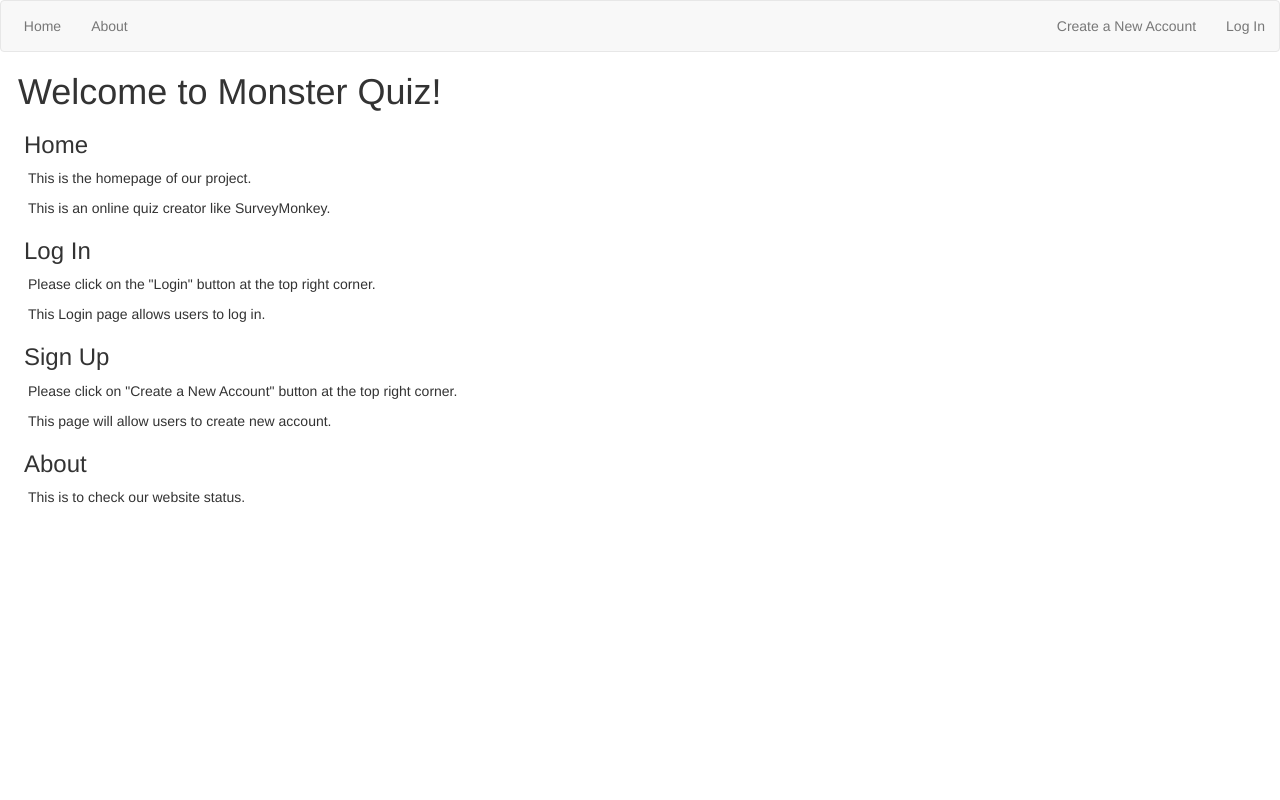
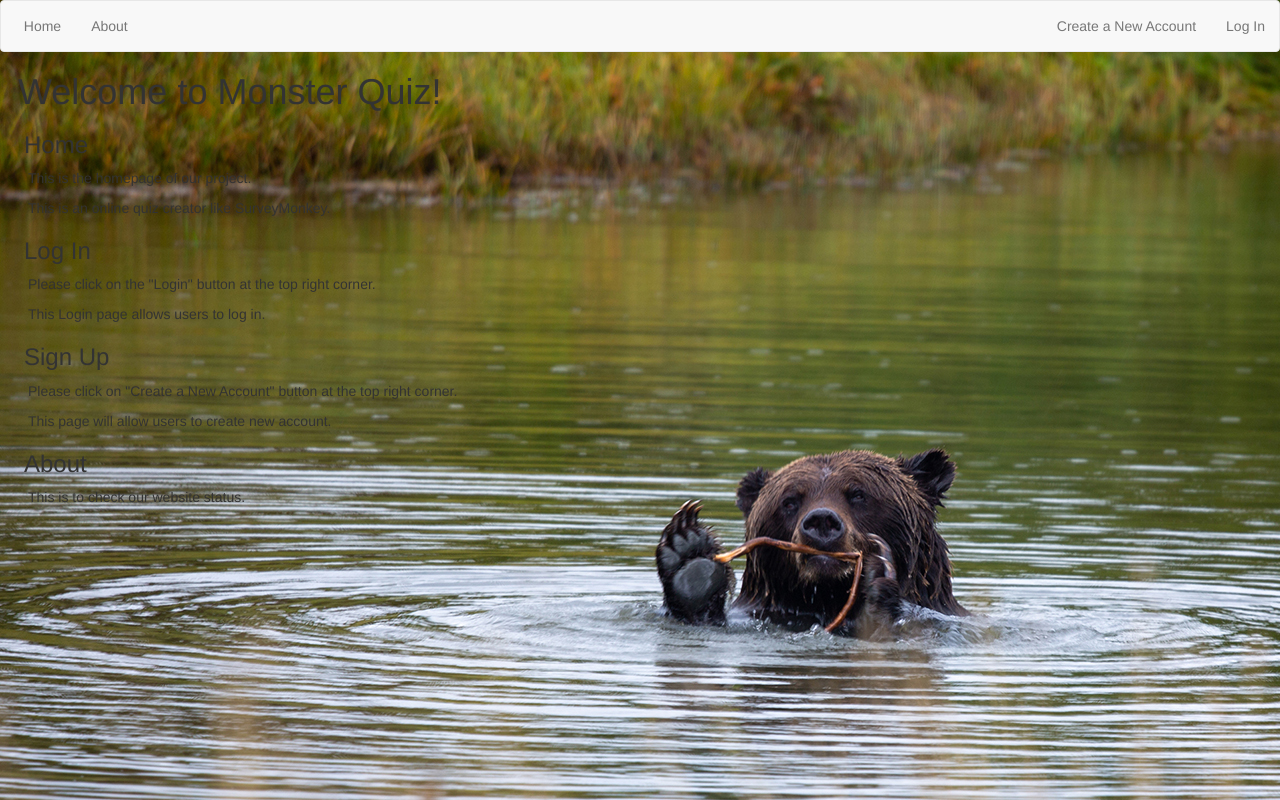
Before and after one commit to williamgl/CapstoneInFlask, a Flask app: page /index in a window 1280 px wide. Run offline with Flask 2, Linux system fonts and the light colour scheme; some libraries are stand-ins or nearby versions.

Commit message:
Added resized background images, added background for index.js and changed background after user logged in

```diff
--- a/templates/index.j2
+++ b/templates/index.j2
@@ -2,6 +2,14 @@
 
 {% block sub_content %}
 	{% if session.login %}
+	    <head>
+            <style>
+            body
+            {
+            background-image:url({{url_for('static',filename='background4.jpg')}})
+            }
+            </style>
+        </head>
         <h1>&ensp;Welcome, {{ session.username }}!</h1>
         <br>
         <h3>&emsp;This is your account page.</h3>
@@ -13,7 +21,14 @@
         <p>&emsp;&emsp;Please click on the "Log Out" button to log out when you finished using Monster Quiz.</p>
 
 	{% else %}
-
+        <head>
+            <style>
+            body
+            {
+            background-image:url({{url_for('static',filename='background3.jpg')}})
+            }
+            </style>
+        </head>
         <p></p>
         <h1>&ensp;Welcome to Monster Quiz!</h1>
         <h3>&emsp;Home</h3>
```
Also changed, not shown: static/background3.jpg, static/background4.jpg (added), 2 other files.
